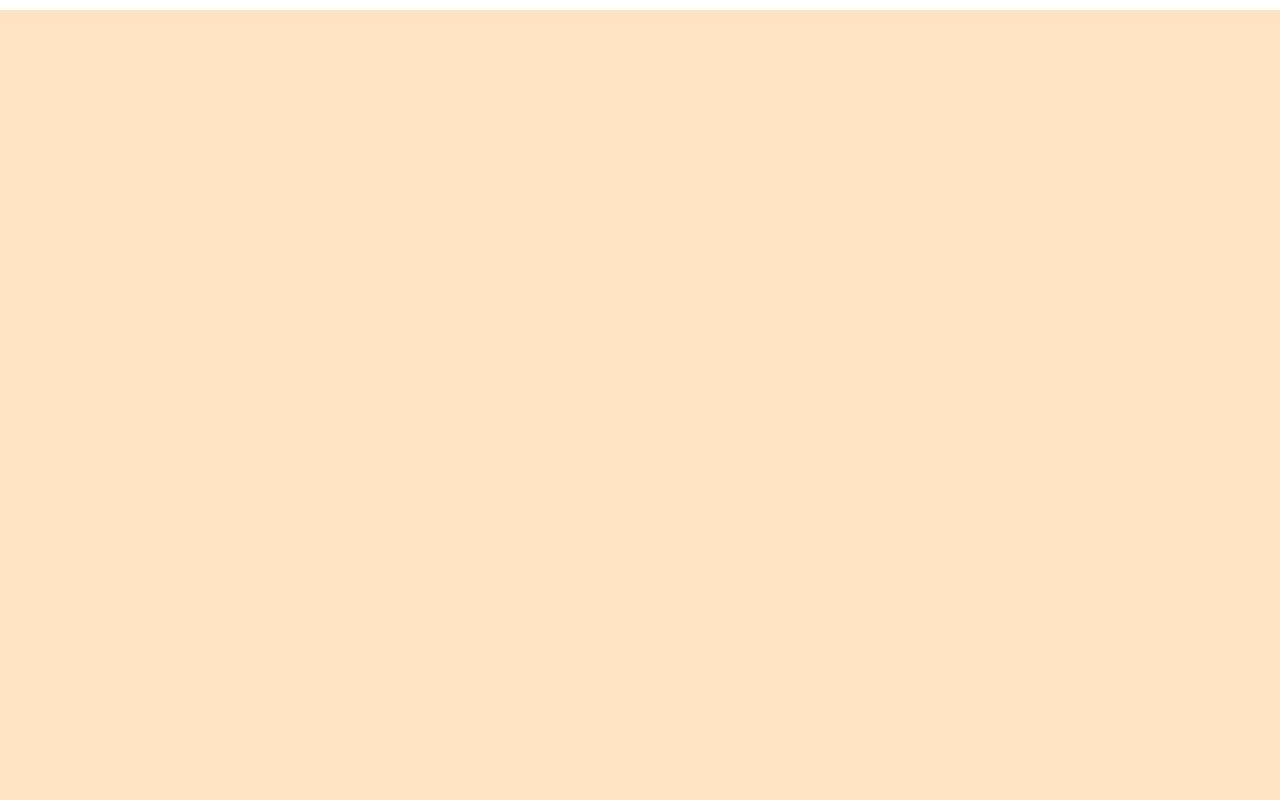
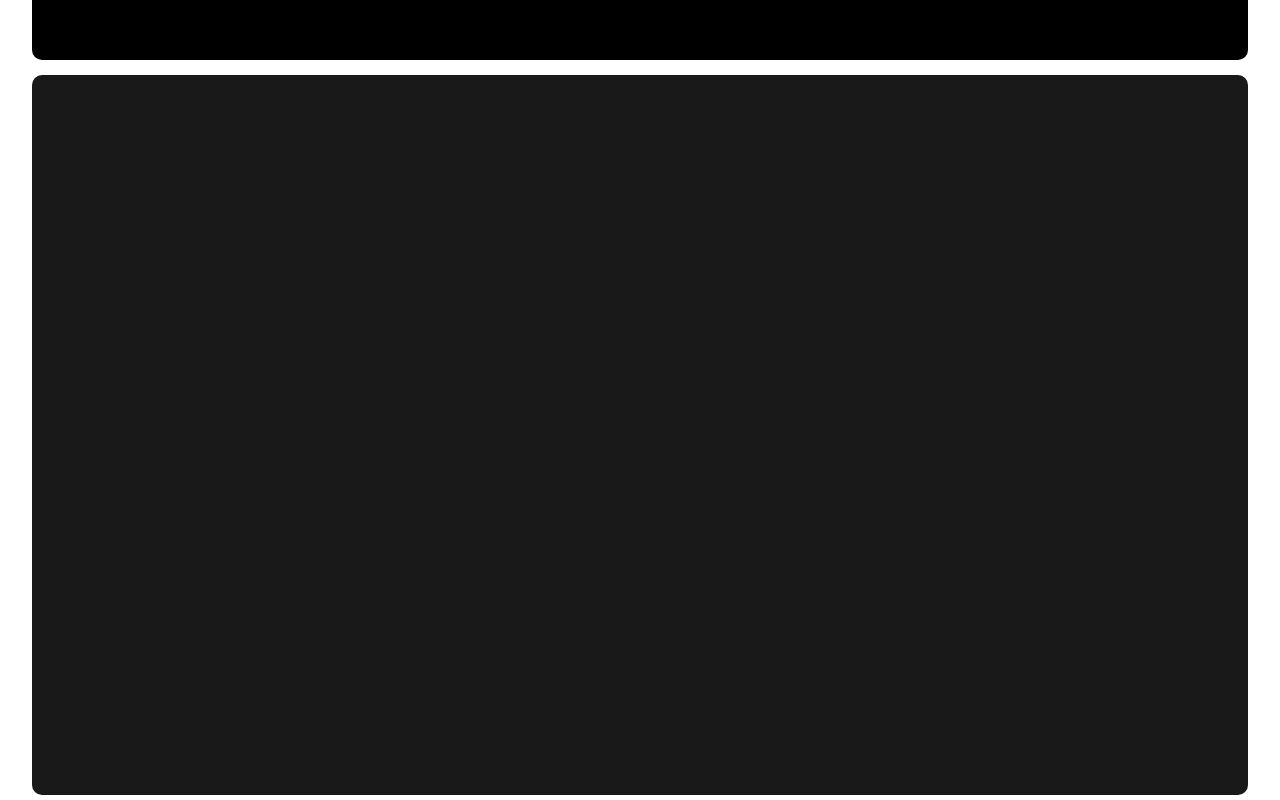
Before and after one commit to riteshsingh181/SentiMeant, a plain HTML site: page index.html in a window 1280 px wide. Shown: the top 800 px of the page. Drawn offline with Linux system fonts and the light colour scheme.

Commit message:
Initial basic overall styling

```diff
--- a/style.css
+++ b/style.css
@@ -3,9 +3,27 @@
     padding: 0;
 }
 
+body{
+    width: 100%;
+    display: flex;
+    flex-direction: column;
+    align-items: center;
+}
+
+.header{
+    width: 100%;
+    display: flex;
+    flex-direction: row;
+    background-color: black;
+    height: 5vh;
+    padding: 10px 0;
+    border-radius: 0 0 10px 10px;
+}
+
 .section{
-    background-color: bisque;
-    width: 100vw;
-    height: 75vw;
-    margin: 10px 0;
+    background-color: rgb(25, 25, 25);
+    border-radius: 10px;
+    width: 95vw;
+    height: 90vh;
+    margin: 15px 0;
 }
```
